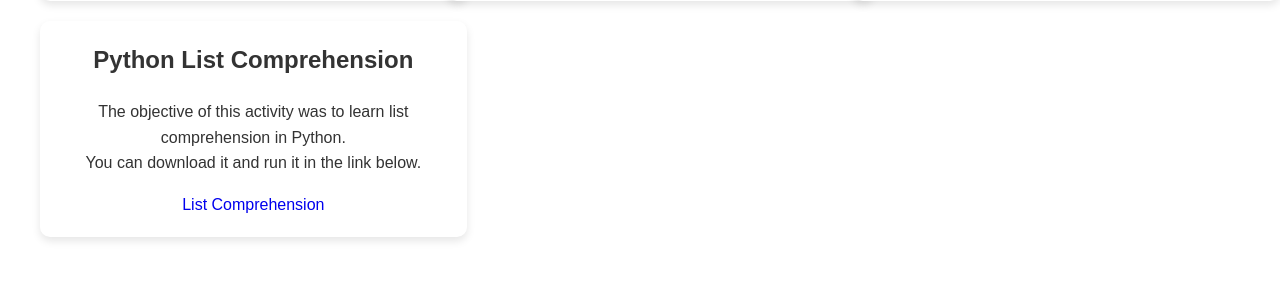
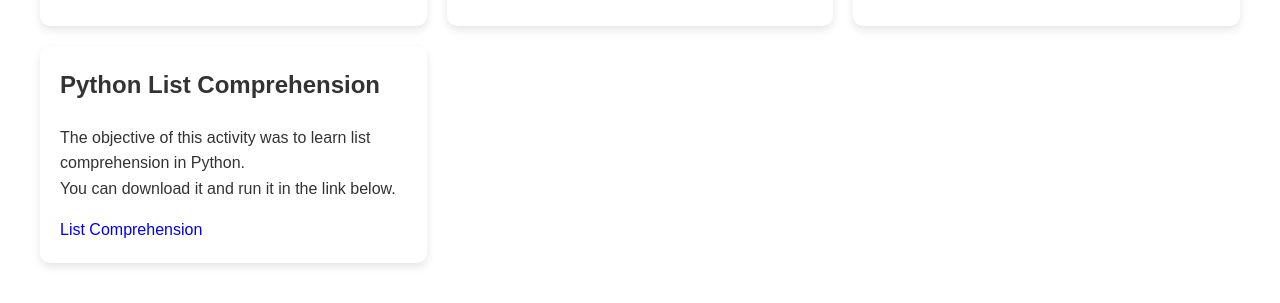
Before and after one commit to jaimeland/Portfolio, a PHP site: page /Projects.html in a window 1280 px wide; the page is wider, and only the part inside the window is pictured. Shown: the part 863-1166 px from the top of that part. Before the commit the page ends 1104 px from the top of that part, so only its background shows below. Run offline with PHP 8.4, Linux system fonts and the light colour scheme.

Commit message:
projects

```diff
--- a/styles.css
+++ b/styles.css
@@ -139,12 +139,11 @@
 }
 
 .project-item {
-    background-color: white;
+    flex: 1 1 calc(33% - 40px);
     padding: 20px;
     border-radius: 10px;
-    box-shadow: 0 4px 8px rgba(0, 0, 0, 0.1);
-    min-width: 100%; /* Ensure each project takes full width when screen is small */
-    text-align: center;
+    box-shadow: 0 4px 8px rgba(0,0,0,0.1);
+
 }
 
 
```
